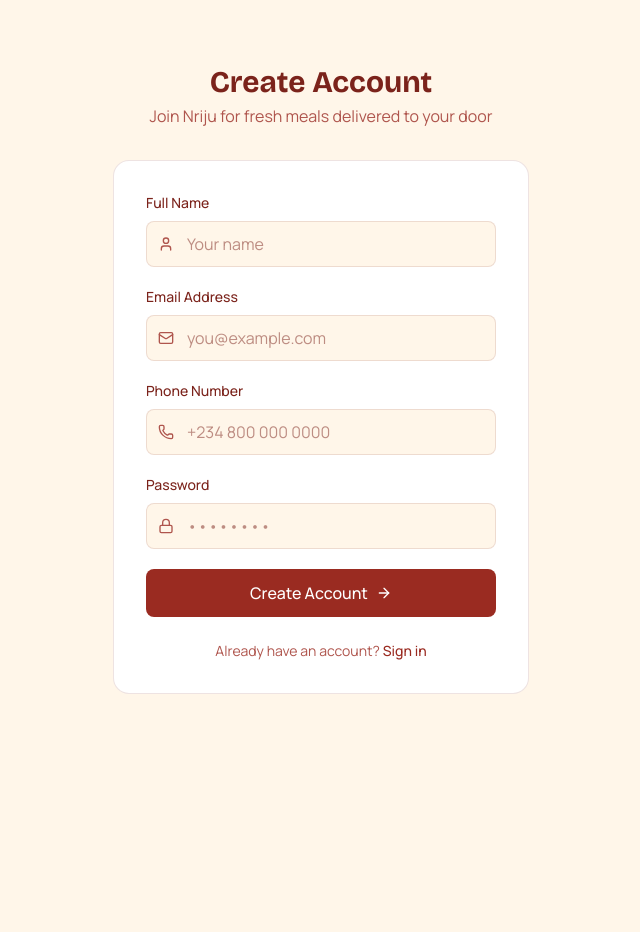
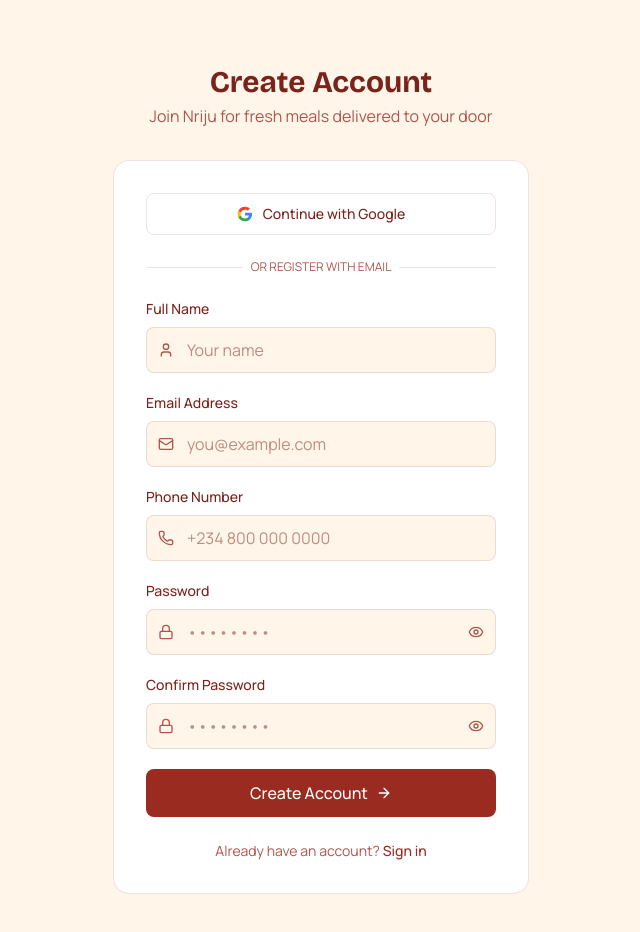
Before and after one commit to stevemarcel/nriju, a React (Vite) app in the folder client/: page /register in a window 1280 px wide. Shown: the top 932 px of the page, without its empty margins (319-959 px from the left). Before the commit the page ends 800 px from the top, so only its background shows below. Built offline with nearby package versions, Linux system fonts and the light colour scheme; no server answers.

Commit message:
feat: implement logout functionality and improve password visibility in forms

```diff
--- a/client/src/components/layout/AdminLayout.jsx
+++ b/client/src/components/layout/AdminLayout.jsx
@@ -1,6 +1,7 @@
 import { Link, NavLink, Outlet, useNavigate } from "react-router-dom";
 import { useAppDispatch, useAppSelector } from "../../store/store";
 import { clearAuth } from "../../slices/authSlice";
+import api from "../../services/api";
 import {
   LayoutDashboard,
   Package,
@@ -34,7 +35,10 @@
   const { user } = useAppSelector((s) => s.auth);
   const [sidebarOpen, setSidebarOpen] = useState(false);
 
-  const handleLogout = () => {
+  const handleLogout = async () => {
+    try {
+      await api.post("/auth/logout");
+    } catch {}
     dispatch(clearAuth());
     navigate("/login");
   };
--- a/client/src/components/layout/Footer.jsx
+++ b/client/src/components/layout/Footer.jsx
@@ -15,7 +15,7 @@
               <span className="font-heading text-xl font-bold">Nriju</span>
             </div>
             <p className="text-white/60 text-sm">
-              Fresh Nigerian meals, soups, swallows, proteins and snacks — delivered or ready for
+              Fresh Nigerian meals, soups, swallows, proteins and snacks - delivered or ready for
               pickup.
             </p>
           </div>
--- a/client/src/components/layout/Header.jsx
+++ b/client/src/components/layout/Header.jsx
@@ -2,6 +2,7 @@
 import { useAppSelector, useAppDispatch } from "../../store/store";
 import { toggleCartDrawer, setMobileMenu } from "../../slices/uiSlice";
 import { clearAuth } from "../../slices/authSlice";
+import api from "../../services/api";
 import { ShoppingBag, User, Menu, X } from "lucide-react";
 
 const Header = () => {
@@ -13,7 +14,10 @@
 
   const cartCount = items.reduce((sum, i) => sum + i.quantity, 0);
 
-  const handleLogout = () => {
+  const handleLogout = async () => {
+    try {
+      await api.post("/auth/logout");
+    } catch {}
     dispatch(clearAuth());
     window.location.href = "/login";
   };
--- a/client/src/pages/public/DeliveryPage.jsx
+++ b/client/src/pages/public/DeliveryPage.jsx
@@ -35,7 +35,7 @@
             {
               icon: Truck,
               title: "Own Fleet",
-              desc: "Our own drivers handle cooked orders — same day, hot to your door.",
+              desc: "Our own drivers handle cooked orders - same day, hot to your door.",
             },
             {
               icon: Package,
--- a/client/src/pages/public/FAQPage.jsx
+++ b/client/src/pages/public/FAQPage.jsx
@@ -88,7 +88,7 @@
         <div className="mt-12 text-center bg-surface rounded-2xl border border-border p-8">
           <h3 className="font-heading text-xl font-bold mb-2">Still have a question?</h3>
           <p className="text-text-muted text-sm mb-6">
-            Our team is here to help — drop us a line anytime.
+            Our team is here to help - drop us a line anytime.
           </p>
           <a
             href="mailto:orders@nriju.com"
--- a/client/src/pages/public/HomePage.jsx
+++ b/client/src/pages/public/HomePage.jsx
@@ -1,7 +1,7 @@
 import { Link } from "react-router-dom";
 import { useQuery } from "@tanstack/react-query";
 import api from "../../services/api";
-import { ProductCard } from "../../components/sections/ProductCard";
+import ProductCard from "../../components/sections/ProductCard";
 import { ArrowRight, Truck, Clock, ShieldCheck } from "lucide-react";
 
 const HomePage = () => {
--- a/client/src/pages/public/LoginPage.jsx
+++ b/client/src/pages/public/LoginPage.jsx
@@ -3,7 +3,7 @@
 import { useAppDispatch, useAppSelector } from "../../store/store";
 import { setUser } from "../../slices/authSlice";
 import api from "../../services/api";
-import { Mail, Lock, ArrowRight, AlertCircle } from "lucide-react";
+import { Mail, Lock, ArrowRight, AlertCircle, Eye, EyeOff } from "lucide-react";
 
 const LoginPage = () => {
   const dispatch = useAppDispatch();
@@ -12,6 +12,7 @@
 
   const [email, setEmail] = useState("");
   const [password, setPassword] = useState("");
+  const [showPassword, setShowPassword] = useState(false);
   const [loading, setLoading] = useState(false);
   const [error, setError] = useState("");
 
@@ -114,13 +115,21 @@
             <div className="relative">
               <Lock className="absolute left-3 top-1/2 -translate-y-1/2 w-4 h-4 text-text-muted" />
               <input
-                type="password"
+                type={showPassword ? "text" : "password"}
                 value={password}
                 onChange={(e) => setPassword(e.target.value)}
                 required
-                className="w-full pl-10 pr-4 py-2.5 bg-background border border-border rounded-lg focus:outline-none focus:border-primary transition-colors"
+                className="w-full pl-10 pr-10 py-2.5 bg-background border border-border rounded-lg focus:outline-none focus:border-primary transition-colors"
                 placeholder="••••••••"
               />
+              <button
+                type="button"
+                onClick={() => setShowPassword(!showPassword)}
+                className="absolute right-3 top-1/2 -translate-y-1/2 text-text-muted hover:text-text"
+                aria-label={showPassword ? "Hide password" : "Show password"}
+              >
+                {showPassword ? <EyeOff className="w-4 h-4" /> : <Eye className="w-4 h-4" />}
+              </button>
             </div>
           </div>
 
--- a/client/src/pages/public/RegisterPage.jsx
+++ b/client/src/pages/public/RegisterPage.jsx
@@ -3,7 +3,7 @@
 import { useAppDispatch } from "../../store/store";
 import { setUser } from "../../slices/authSlice";
 import api from "../../services/api";
-import { User, Mail, Lock, Phone, ArrowRight, AlertCircle } from "lucide-react";
+import { User, Mail, Lock, Phone, ArrowRight, AlertCircle, Eye, EyeOff } from "lucide-react";
 
 const RegisterPage = () => {
   const dispatch = useAppDispatch();
@@ -12,12 +12,18 @@
   const [name, setName] = useState("");
   const [email, setEmail] = useState("");
   const [password, setPassword] = useState("");
+  const [confirmPassword, setConfirmPassword] = useState("");
   const [phone, setPhone] = useState("");
+  const [showPassword, setShowPassword] = useState(false);
   const [loading, setLoading] = useState(false);
   const [error, setError] = useState("");
 
   const handleSubmit = async (e) => {
     e.preventDefault();
+    if (password !== confirmPassword) {
+      setError("Passwords do not match");
+      return;
+    }
     setError("");
     setLoading(true);
 
@@ -30,6 +36,10 @@
     } finally {
       setLoading(false);
     }
+  };
+
+  const handleGoogleLogin = () => {
+    window.location.href = "/api/v1/auth/google";
   };
 
   return (
@@ -46,6 +56,44 @@
             {error}
           </div>
         )}
+
+        <button
+          onClick={handleGoogleLogin}
+          className="w-full py-2.5 border border-border rounded-lg flex items-center justify-center gap-2.5 hover:bg-background transition-colors text-sm font-medium mb-6"
+        >
+          <svg className="w-4 h-4" viewBox="0 0 24 24">
+            <path
+              fill="currentColor"
+              d="M22.56 12.25c0-.78-.07-1.53-.2-2.25H12v4.26h5.92c-.26 1.37-1.04 2.53-2.21 3.31v2.77h3.57c2.08-1.92 3.28-4.74 3.28-8.09z"
+              className="text-[#4285F4]"
+            />
+            <path
+              fill="currentColor"
+              d="M12 23c2.97 0 5.46-.98 7.28-2.66l-3.57-2.77c-.98.66-2.23 1.06-3.71 1.06-2.86 0-5.29-1.93-6.16-4.53H2.18v2.84C3.99 20.53 7.7 23 12 23z"
+              className="text-[#34A853]"
+            />
+            <path
+              fill="currentColor"
+              d="M5.84 14.09c-.22-.66-.35-1.36-.35-2.09s.13-1.43.35-2.09V7.07H2.18C1.43 8.55 1 10.22 1 12s.43 3.45 1.18 4.93l3.66-2.84z"
+              className="text-[#FBBC05]"
+            />
+            <path
+              fill="currentColor"
+              d="M12 5.38c1.62 0 3.06.56 4.21 1.64l3.15-3.15C17.45 2.09 14.97 1 12 1 7.7 1 3.99 3.47 2.18 7.07l3.66 2.84c.87-2.6 3.3-4.53 12-4.53z"
+              className="text-[#EA4335]"
+            />
+          </svg>
+          Continue with Google
+        </button>
+
+        <div className="relative mb-6">
+          <div className="absolute inset-0 flex items-center">
+            <span className="w-full border-t border-border"></span>
+          </div>
+          <div className="relative flex justify-center text-xs uppercase">
+            <span className="bg-surface px-2 text-text-muted">Or register with email</span>
+          </div>
+        </div>
 
         <form onSubmit={handleSubmit} className="space-y-5">
           <div>
@@ -97,15 +145,54 @@
             <div className="relative">
               <Lock className="absolute left-3 top-1/2 -translate-y-1/2 w-4 h-4 text-text-muted" />
               <input
-                type="password"
+                type={showPassword ? "text" : "password"}
                 value={password}
                 onChange={(e) => setPassword(e.target.value)}
                 required
                 minLength={6}
-                className="w-full pl-10 pr-4 py-2.5 bg-background border border-border rounded-lg focus:outline-none focus:border-primary transition-colors"
+                className="w-full pl-10 pr-10 py-2.5 bg-background border border-border rounded-lg focus:outline-none focus:border-primary transition-colors"
                 placeholder="••••••••"
               />
+              <button
+                type="button"
+                onClick={() => setShowPassword(!showPassword)}
+                className="absolute right-3 top-1/2 -translate-y-1/2 text-text-muted hover:text-text"
+                aria-label={showPassword ? "Hide password" : "Show password"}
+              >
+                {showPassword ? <EyeOff className="w-4 h-4" /> : <Eye className="w-4 h-4" />}
+              </button>
             </div>
+          </div>
+
+          <div>
+            <label className="block text-sm font-medium text-text mb-2">Confirm Password</label>
+            <div className="relative">
+              <Lock className="absolute left-3 top-1/2 -translate-y-1/2 w-4 h-4 text-text-muted" />
+              <input
+                type={showPassword ? "text" : "password"}
+                value={confirmPassword}
+                onChange={(e) => setConfirmPassword(e.target.value)}
+                required
+                minLength={6}
+                className={`w-full pl-10 pr-10 py-2.5 bg-background border rounded-lg focus:outline-none focus:border-primary transition-colors ${
+                  confirmPassword && password !== confirmPassword
+                    ? "border-red-500"
+                    : "border-border"
+                }`}
+                placeholder="••••••••"
+              />
+              <button
+                type="button"
+                onClick={() => setShowPassword(!showPassword)}
+                className="absolute right-3 top-1/2 -translate-y-1/2 text-text-muted hover:text-text"
+                aria-label={showPassword ? "Hide password" : "Show password"}
+              >
+                {showPassword ? <EyeOff className="w-4 h-4" /> : <Eye className="w-4 h-4" />}
+              </button>
+            </div>
+            {confirmPassword && password !== confirmPassword && (
+              <p className="text-red-500 text-xs mt-1">Passwords do not match</p>
+            )}
           </div>
 
           <button
--- a/client/src/pages/public/ResetPasswordPage.jsx
+++ b/client/src/pages/public/ResetPasswordPage.jsx
@@ -1,12 +1,13 @@
 import { useState } from "react";
 import { Link } from "react-router-dom";
 import api from "../../services/api";
-import { Lock, ArrowLeft, ArrowRight, CheckCircle, AlertCircle } from "lucide-react";
+import { Lock, ArrowLeft, ArrowRight, CheckCircle, AlertCircle, Eye, EyeOff } from "lucide-react";
 
 const ResetPasswordPage = () => {
   const [token, setToken] = useState("");
   const [newPassword, setNewPassword] = useState("");
   const [confirmPassword, setConfirmPassword] = useState("");
+  const [showPassword, setShowPassword] = useState(false);
   const [loading, setLoading] = useState(false);
   const [done, setDone] = useState(false);
   const [error, setError] = useState("");
@@ -84,14 +85,22 @@
                 <div className="relative">
                   <Lock className="absolute left-3 top-1/2 -translate-y-1/2 w-4 h-4 text-text-muted" />
                   <input
-                    type="password"
+                    type={showPassword ? "text" : "password"}
                     value={newPassword}
                     onChange={(e) => setNewPassword(e.target.value)}
                     required
                     minLength={6}
-                    className="w-full pl-10 pr-4 py-2.5 bg-background border border-border rounded-lg focus:outline-none focus:border-primary transition-colors"
+                    className="w-full pl-10 pr-10 py-2.5 bg-background border border-border rounded-lg focus:outline-none focus:border-primary transition-colors"
                     placeholder="••••••••"
                   />
+                  <button
+                    type="button"
+                    onClick={() => setShowPassword(!showPassword)}
+                    className="absolute right-3 top-1/2 -translate-y-1/2 text-text-muted hover:text-text"
+                    aria-label={showPassword ? "Hide password" : "Show password"}
+                  >
+                    {showPassword ? <EyeOff className="w-4 h-4" /> : <Eye className="w-4 h-4" />}
+                  </button>
                 </div>
               </div>
 
@@ -100,14 +109,29 @@
                 <div className="relative">
                   <Lock className="absolute left-3 top-1/2 -translate-y-1/2 w-4 h-4 text-text-muted" />
                   <input
-                    type="password"
+                    type={showPassword ? "text" : "password"}
                     value={confirmPassword}
                     onChange={(e) => setConfirmPassword(e.target.value)}
                     required
-                    className="w-full pl-10 pr-4 py-2.5 bg-background border border-border rounded-lg focus:outline-none focus:border-primary transition-colors"
+                    className={`w-full pl-10 pr-10 py-2.5 bg-background border rounded-lg focus:outline-none focus:border-primary transition-colors ${
+                      confirmPassword && newPassword !== confirmPassword
+                        ? "border-red-500"
+                        : "border-border"
+                    }`}
                     placeholder="••••••••"
                   />
+                  <button
+                    type="button"
+                    onClick={() => setShowPassword(!showPassword)}
+                    className="absolute right-3 top-1/2 -translate-y-1/2 text-text-muted hover:text-text"
+                    aria-label={showPassword ? "Hide password" : "Show password"}
+                  >
+                    {showPassword ? <EyeOff className="w-4 h-4" /> : <Eye className="w-4 h-4" />}
+                  </button>
                 </div>
+                {confirmPassword && newPassword !== confirmPassword && (
+                  <p className="text-red-500 text-xs mt-1">Passwords do not match</p>
+                )}
               </div>
 
               <button
--- a/client/src/pages/public/ReturnsPage.jsx
+++ b/client/src/pages/public/ReturnsPage.jsx
@@ -32,7 +32,7 @@
             {
               icon: RefreshCw,
               title: "Freshness Guarantee",
-              desc: "Cold, wrong, or incomplete orders are remade or refunded — no questions.",
+              desc: "Cold, wrong, or incomplete orders are remade or refunded - no questions.",
             },
             {
               icon: CheckCircle,
```
